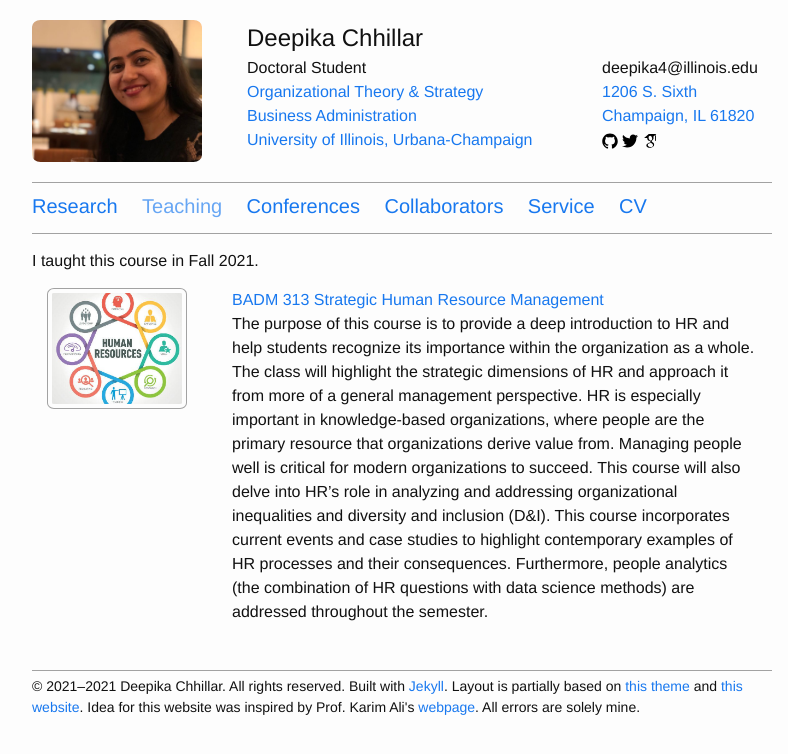
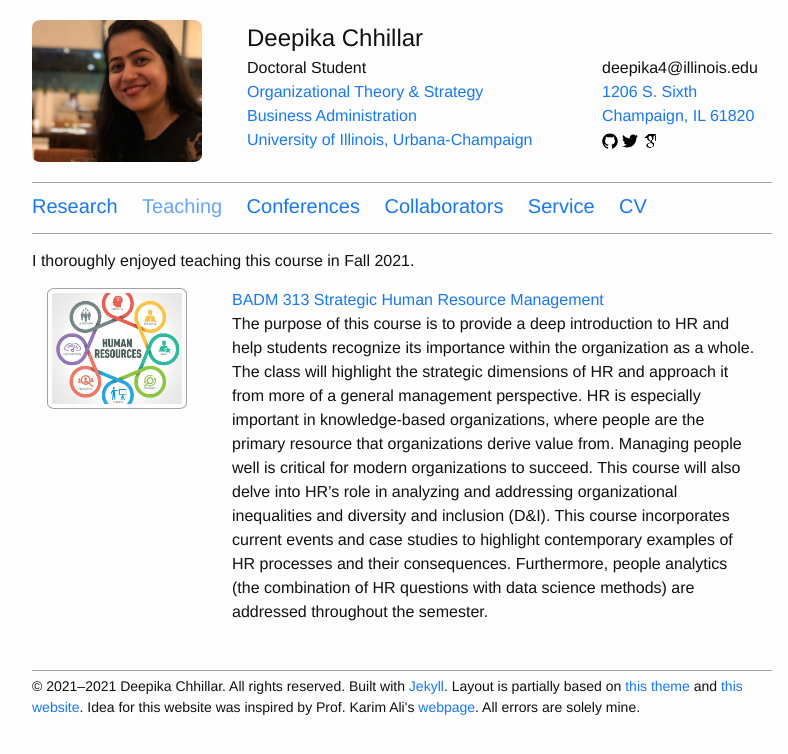
Before and after one commit to deepikachhillar/deepikachhillar.github.io, a Jekyll site: the page built from nav/teaching.md, in a window 1280 px wide. Shown: the top 754 px of the page, without its empty margins (238-1026 px from the left). Built offline with Jekyll 4.4.1, drawn with Linux system fonts in a browser that asks for light colours.

Commit message:
Update teaching.md

```diff
--- a/nav/teaching.md
+++ b/nav/teaching.md
@@ -5,7 +5,7 @@ permalink: /teaching/
 weight: 2
 group: teaching
 ---
-I taught this course in Fall 2021.
+I thoroughly enjoyed teaching this course in Fall 2021.
 {% for course in site.data.courses %}
 <div class="row" name="{{ course.id }}">
   <div class="row-pic">
```
